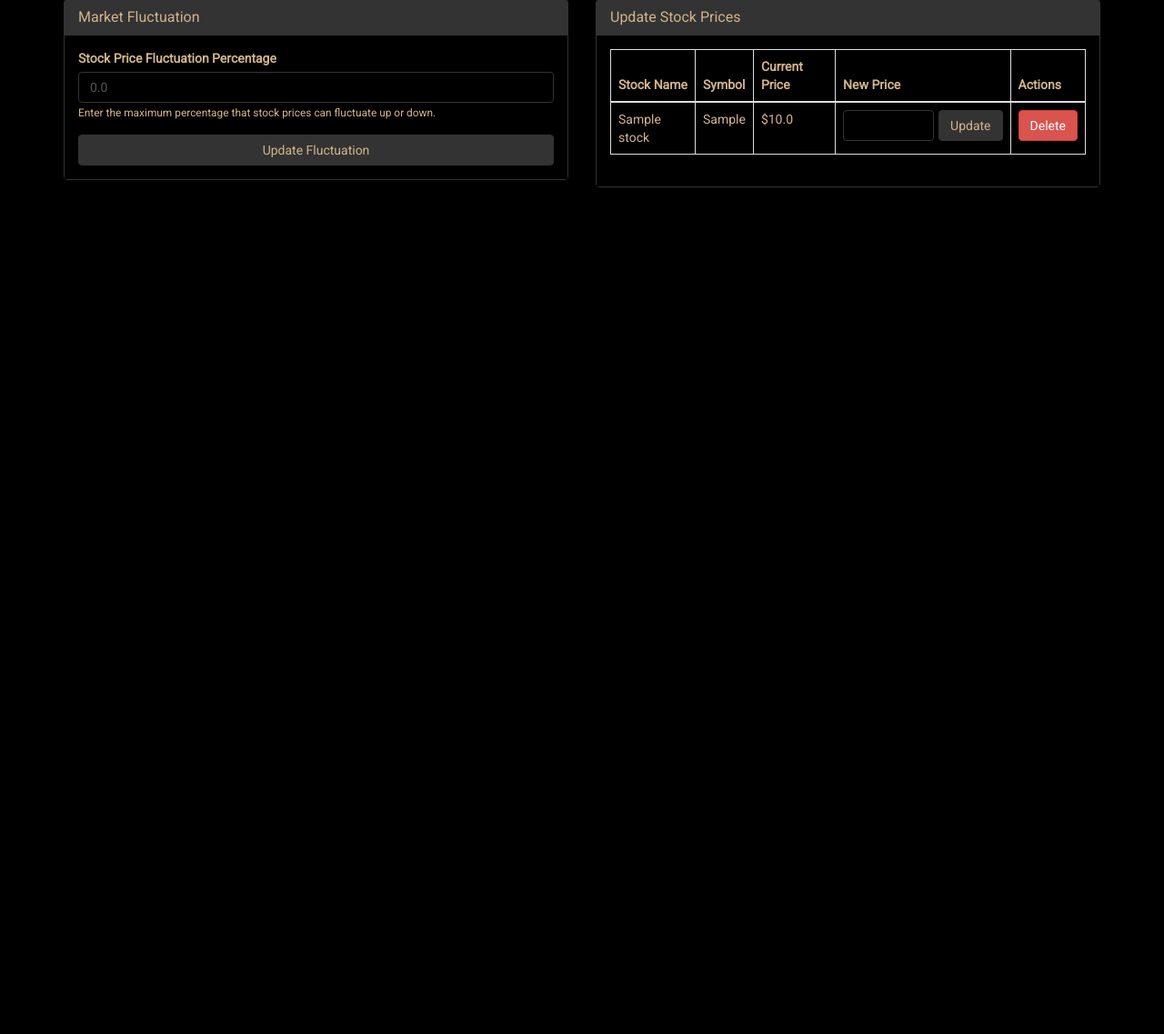
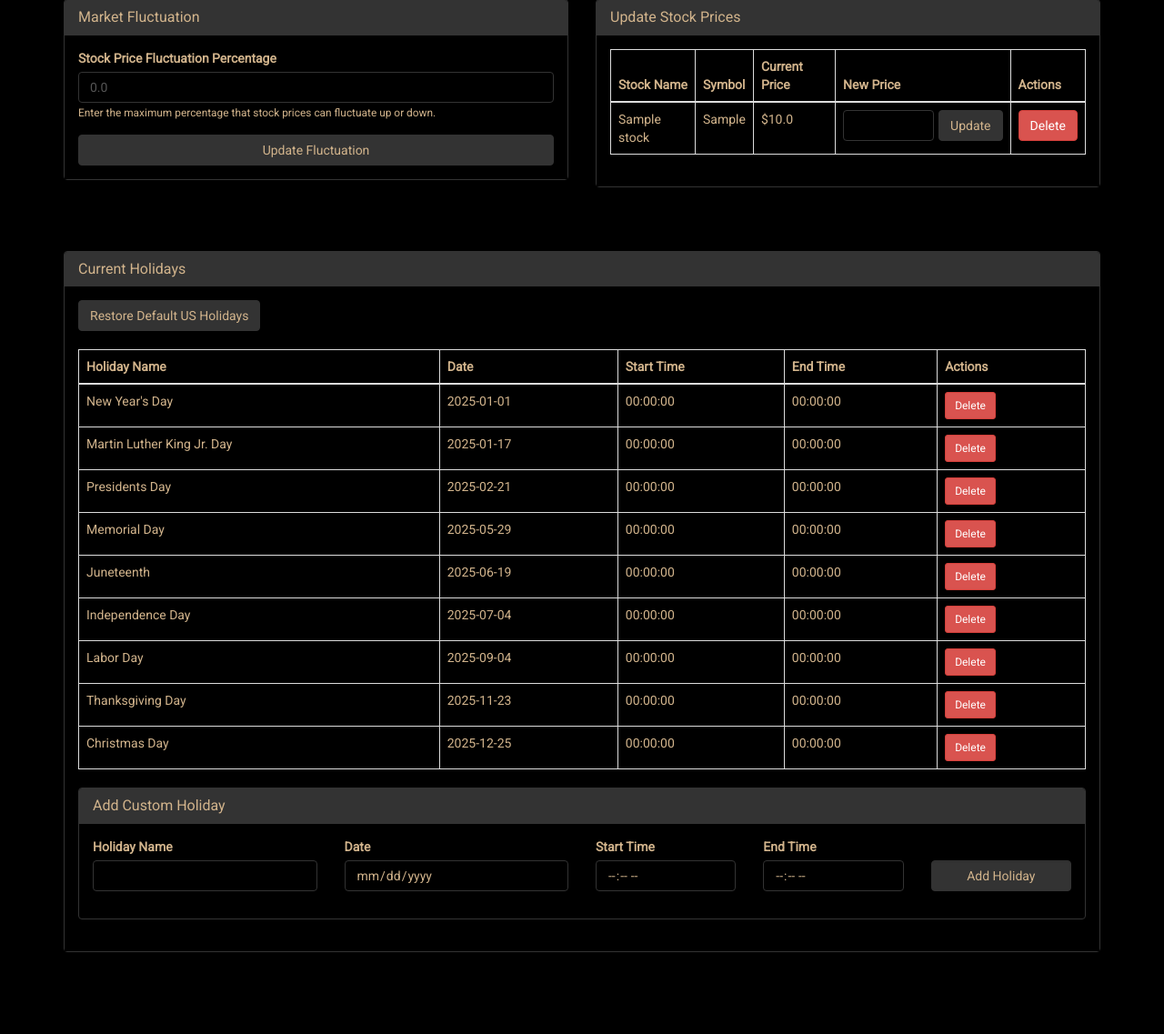
Before and after one commit to kadenoherrin/IFT-401-Capstone, a Flask app: page /admin in a window 1280 px wide. Shown: the part 892-2029 px from the top of the page at 91% size. Before the commit the page ends 1098 px from the top, so only its background shows below. Run offline with Flask 3, Linux system fonts and the light colour scheme; a user stored in the database is signed in; tables that the repository leaves empty hold one stand-in row (values such as "Sample post"); some libraries are stand-ins or nearby versions.

Commit message:
Added Holidays, Holiday validation, custom Holidays

```diff
--- a/app.py
+++ b/app.py
@@ -72,6 +72,14 @@ class Admin(db.Model):  # Admin model
     market_close = db.Column(db.DateTime, nullable=False)  # New column for market close datetime
     fluctuation = db.Column(db.Float, nullable=False, default=0.0)
 
+class Holidays(db.Model):  # Holidays model
+    __tablename__ = 'holidays'
+    id = db.Column(db.Integer, primary_key=True)
+    name = db.Column(db.String(100), nullable=False)
+    date = db.Column(db.Date, nullable=False, unique=True)
+    start_time = db.Column(db.Time, nullable=False, default=datetime.strptime("00:00:00", "%H:%M:%S").time())
+    end_time = db.Column(db.Time, nullable=False, default=datetime.strptime("00:00:00", "%H:%M:%S").time())
+
 with app.app_context():
     connected = False
     retries = 10
@@ -93,6 +101,24 @@ with app.app_context():
     for stock in Stock.query.all():
         if stock.live_price is None:
             stock.live_price = stock.initial_price
+    db.session.commit()
+
+    # Add default US holidays if not already present
+    us_holidays = [
+        {"name": "New Year's Day", "date": date(datetime.now().year, 1, 1)},
+        {"name": "Martin Luther King Jr. Day", "date": date(datetime.now().year, 1, 17)},
+        {"name": "Presidents Day", "date": date(datetime.now().year, 2, 21)},
+        {"name": "Memorial Day", "date": date(datetime.now().year, 5, 29)},
+        {"name": "Juneteenth", "date": date(datetime.now().year, 6, 19)},
+        {"name": "Independence Day", "date": date(datetime.now().year, 7, 4)},
+        {"name": "Labor Day", "date": date(datetime.now().year, 9, 4)},
+        {"name": "Thanksgiving Day", "date": date(datetime.now().year, 11, 23)},
+        {"name": "Christmas Day", "date": date(datetime.now().year, 12, 25)},
+    ]
+
+    for holiday in us_holidays:
+        if not Holidays.query.filter_by(date=holiday["date"]).first():
+            db.session.add(Holidays(name=holiday["name"], date=holiday["date"]))
     db.session.commit()
 
 
@@ -317,7 +343,8 @@ def admin():
     users = Users.query.all()
     market_times = Admin.query.first()
     stocks = Stock.query.all()  # Fetch all stocks
-    return render_template("admin.html", users=users, market_times=market_times, stocks=stocks)
+    holidays = Holidays.query.all()  # Make sure to query all holidays
+    return render_template("admin.html", users=users, market_times=market_times, stocks=stocks, holidays=holidays)
 
 @app.route('/delete-user/<int:user_id>', methods=["POST"])
 @login_required
@@ -523,15 +550,29 @@ def is_market_open():
         print("No market times found")
         return False
 
-    # Ensure market_open and market_close are datetime objects
+    # Check if today is a holiday
+    today = date.today()
+    holiday = Holidays.query.filter_by(date=today).first()
+
+    if holiday:
+        current_time = now.time()
+        # If both times are 00:00:00, market is closed all day
+        if holiday.start_time == datetime.strptime("00:00:00", "%H:%M:%S").time() and \
+           holiday.end_time == datetime.strptime("00:00:00", "%H:%M:%S").time():
+            print(f"Market closed for holiday: {holiday.name}")
+            return False
+        # If specific times are set, check if current time is within range
+        elif not (holiday.start_time <= current_time <= holiday.end_time):
+            print(f"Market closed for holiday hours: {holiday.name}")
+            return False
+
+    # Regular market hours check
     market_open_datetime = market_times.market_open
     market_close_datetime = market_times.market_close
 
-    # Debug logging
     print(f"Current datetime: {now}")
     print(f"Market open: {market_open_datetime}, Market close: {market_close_datetime}")
 
-    # Check if the current datetime is within the market open and close range
     return market_open_datetime <= now <= market_close_datetime
 
 @app.context_processor
@@ -540,15 +581,49 @@ def inject_market_status():
     market_times = Admin.query.first()
     market_open = market_times.market_open if market_times else None
     market_close = market_times.market_close if market_times else None
+
+    # Check for holiday
+    today = date.today()
+    holiday = Holidays.query.filter_by(date=today).first()
+    holiday_status = None
+    is_open = True  # Start with assumption market is open
+
+    if holiday:
+        current_time = datetime.now().time()
+        if holiday.start_time == datetime.strptime("00:00:00", "%H:%M:%S").time() and \
+           holiday.end_time == datetime.strptime("00:00:00", "%H:%M:%S").time():
+            holiday_status = f"Closed - {holiday.name}"
+            is_open = False
+        elif not (holiday.start_time <= current_time <= holiday.end_time):
+            holiday_status = f"Closed - {holiday.name} ({holiday.start_time.strftime('%H:%M')} - {holiday.end_time.strftime('%H:%M')})"
+            is_open = False
+
+    # Only check regular market hours if not already closed due to holiday
+    if is_open and market_times:
+        now = datetime.now()
+        is_open = market_times.market_open <= now <= market_times.market_close
+
     return {
-        "market_open": is_market_open(),
+        "market_open": is_open,
         "market_open_time": market_open.strftime("%H:%M:%S") if market_open else "N/A",
-        "market_close_time": market_close.strftime("%H:%M:%S") if market_close else "N/A"
+        "market_close_time": market_close.strftime("%H:%M:%S") if market_close else "N/A",
+        "holiday_status": holiday_status
     }
 
 @app.route('/buy-stock/<int:stock_id>', methods=['POST'])
 @login_required
 def buy_stock(stock_id):
+    # Check for holiday first
+    today = date.today()
+    holiday = Holidays.query.filter_by(date=today).first()
+    if holiday:
+        current_time = datetime.now().time()
+        if holiday.start_time == datetime.strptime("00:00:00", "%H:%M:%S").time() and \
+           holiday.end_time == datetime.strptime("00:00:00", "%H:%M:%S").time():
+            return jsonify({"error": f"Holiday: Market closed for {holiday.name}"}), 400
+        elif not (holiday.start_time <= current_time <= holiday.end_time):
+            return jsonify({"error": f"Holiday Hours: Market closed for {holiday.name} ({holiday.start_time} - {holiday.end_time})"}), 400
+
     if not is_market_open():
         return jsonify({"error": "Market is currently closed"}), 400
 
@@ -582,7 +657,6 @@ def buy_stock(stock_id):
         price=current_price,  # Use the live price
         transaction_type="buy"
     )
-
     db.session.add(new_transaction)
     db.session.commit()
 
@@ -598,6 +672,17 @@ def buy_stock(stock_id):
 @app.route('/sell-stock/<int:stock_id>', methods=['POST'])
 @login_required
 def sell_stock(stock_id):
+    # Check for holiday first
+    today = date.today()
+    holiday = Holidays.query.filter_by(date=today).first()
+    if holiday:
+        current_time = datetime.now().time()
+        if holiday.start_time == datetime.strptime("00:00:00", "%H:%M:%S").time() and \
+           holiday.end_time == datetime.strptime("00:00:00", "%H:%M:%S").time():
+            return jsonify({"error": f"Holiday: Market closed for {holiday.name}"}), 400
+        elif not (holiday.start_time <= current_time <= holiday.end_time):
+            return jsonify({"error": f"Holiday Hours: Market closed for {holiday.name} ({holiday.start_time} - {holiday.end_time})"}), 400
+
     if not is_market_open():
         return jsonify({"error": "Market is currently closed"}), 400
 
@@ -634,7 +719,6 @@ def sell_stock(stock_id):
         "shares": shares,
         "total_value": total_value
     })
-
 
 @app.route('/create-stock', methods=["POST"])
 @login_required
@@ -691,7 +775,9 @@ def withdraw_cash():
 
     flash(f"Successfully withdrew ${amount:,.2f} from your account.", 'success')
     return redirect(url_for('portfolio'))
+
 @app.route('/update-stock-price/<int:stock_id>', methods=['POST'])
+@login_required
 @admin_required
 def update_stock_price(stock_id):
     stock = Stock.query.get_or_404(stock_id)
@@ -703,7 +789,6 @@ def update_stock_price(stock_id):
     except ValueError:
         flash('Invalid price entered.', 'danger')
         return redirect(url_for('admin'))
-
     stock.initial_price = new_price
     db.session.commit()
     flash(f'Price for {stock.name} ({stock.symbol}) updated to ${new_price:.2f}.', 'success')
@@ -735,3 +820,78 @@ def delete_stock(stock_id):
 
     flash(f'Stock {stock.name} ({stock.symbol}) and its related transactions deleted successfully.', 'success')
     return redirect(url_for('admin'))
+
+@app.route('/holidays', methods=['GET'])
+@login_required
+@admin_required
+def holidays():
+    holidays = Holidays.query.all()
+    return render_template('holidays.html', holidays=holidays)
+
+@app.route('/add-holiday', methods=['POST'])
+@login_required
+@admin_required
+def add_holiday():
+    name = request.form.get('name')
+    date_str = request.form.get('date')
+    start_time_str = request.form.get('start_time')
+    end_time_str = request.form.get('end_time')
+    try:
+        holiday_date = datetime.strptime(date_str, "%Y-%m-%d").date()
+        # Convert the time inputs to proper time objects
+        start_time = datetime.strptime(start_time_str + ":00", "%H:%M:%S").time() if start_time_str else datetime.strptime("00:00:00", "%H:%M:%S").time()
+        end_time = datetime.strptime(end_time_str + ":00", "%H:%M:%S").time() if end_time_str else datetime.strptime("00:00:00", "%H:%M:%S").time()
+    except ValueError:
+        flash('Invalid date or time format.', 'danger')
+        return redirect(url_for('admin'))
+
+    if Holidays.query.filter_by(date=holiday_date).first():
+        flash('Holiday already exists for this date.', 'danger')
+        return redirect(url_for('admin'))
+    new_holiday = Holidays(name=name, date=holiday_date, start_time=start_time, end_time=end_time)
+    db.session.add(new_holiday)
+    db.session.commit()
+    flash('Holiday added successfully!', 'success')
+    return redirect(url_for('admin'))
+
+@app.route('/delete-holiday/<int:holiday_id>', methods=['POST'])
+@login_required
+@admin_required
+def delete_holiday(holiday_id):
+    holiday = Holidays.query.get_or_404(holiday_id)
+    db.session.delete(holiday)
+    db.session.commit()
+    flash('Holiday deleted successfully.', 'success')
+    return redirect(url_for('admin'))  # Changed from 'holidays' to 'admin'
+
+@app.route('/restore-holidays', methods=['POST'])
+@login_required
+@admin_required
+def restore_holidays():
+    # Default US holidays list
+    us_holidays = [
+        {"name": "New Year's Day", "date": date(datetime.now().year, 1, 1)},
+        {"name": "Martin Luther King Jr. Day", "date": date(datetime.now().year, 1, 17)},
+        {"name": "Presidents Day", "date": date(datetime.now().year, 2, 21)},
+        {"name": "Memorial Day", "date": date(datetime.now().year, 5, 29)},
+        {"name": "Juneteenth", "date": date(datetime.now().year, 6, 19)},
+        {"name": "Independence Day", "date": date(datetime.now().year, 7, 4)},
+        {"name": "Labor Day", "date": date(datetime.now().year, 9, 4)},
+        {"name": "Thanksgiving Day", "date": date(datetime.now().year, 11, 23)},
+        {"name": "Christmas Day", "date": date(datetime.now().year, 12, 25)}
+    ]
+
+    # Add holidays that don't exist
+    for holiday in us_holidays:
+        if not Holidays.query.filter_by(date=holiday["date"]).first():
+            new_holiday = Holidays(
+                name=holiday["name"],
+                date=holiday["date"],
+                start_time=datetime.strptime("00:00:00", "%H:%M:%S").time(),
+                end_time=datetime.strptime("00:00:00", "%H:%M:%S").time()
+            )
+            db.session.add(new_holiday)
+
+    db.session.commit()
+    flash('Default US holidays have been restored!', 'success')
+    return redirect(url_for('admin'))
--- a/templates/admin.html
+++ b/templates/admin.html
@@ -15,7 +15,11 @@
     <span id="market-status"
           style="padding: 10px 20px; border-radius: 5px; font-size: 1.2rem;
                  color: white; background-color: {{ 'green' if market_open else 'red' }};">
-      Market is {{ 'Open' if market_open else 'Closed' }}
+      {% if holiday_status %}
+        {{ holiday_status }}
+      {% else %}
+        Market is {{ 'Open' if market_open else 'Closed' }}
+      {% endif %}
     </span>
   </div>
 
@@ -183,5 +187,92 @@
       </div>
     </div>
   </div>
+
+  <!-- Manage Holidays Panel -->
+  <div class="row" style="margin-top: 30px;">
+    <div class="col-md-12">
+      <div class="panel panel-default" style="background-color: var(--bg-color); border-color: var(--accent-color);">
+        <div class="panel-heading" style="background-color: var(--accent-color); border-color: var(--accent-color);">
+          <h3 class="panel-title" style="color: var(--text-color);">Current Holidays</h3>
+        </div>
+        <div class="panel-body" style="background-color: var(--bg-color); color: var(--text-color);">
+          <form method="post" action="{{ url_for('restore_holidays') }}" style="margin-bottom: 20px;">
+            <button type="submit" class="btn btn-custom-primary">Restore Default US Holidays</button>
+          </form>
+          <table class="table table-bordered" style="color: var(--text-color); background-color: var(--bg-color);">
+            <thead>
+              <tr>
+                <th>Holiday Name</th>
+                <th>Date</th>
+                <th>Start Time</th>
+                <th>End Time</th>
+                <th>Actions</th>
+              </tr>
+            </thead>
+            <tbody>
+              {% for holiday in holidays %}
+              <tr>
+                <td>{{ holiday.name }}</td>
+                <td>{{ holiday.date.strftime('%Y-%m-%d') }}</td>
+                <td>{{ holiday.start_time.strftime('%H:%M:%S') if holiday.start_time else 'N/A' }}</td>
+                <td>{{ holiday.end_time.strftime('%H:%M:%S') if holiday.end_time else 'N/A' }}</td>
+                <td>
+                  <form method="post" action="{{ url_for('delete_holiday', holiday_id=holiday.id) }}" style="display:inline;">
+                    <button type="submit" class="btn btn-danger btn-sm">Delete</button>
+                  </form>
+                </td>
+              </tr>
+              {% endfor %}
+            </tbody>
+          </table>
+
+          <!-- Add Custom Holiday Form -->
+          <div class="panel panel-default" style="margin-top: 20px; background-color: var(--bg-color); border-color: var(--accent-color);">
+            <div class="panel-heading" style="background-color: var(--accent-color); border-color: var(--accent-color);">
+              <h4 class="panel-title" style="color: var(--text-color);">Add Custom Holiday</h4>
+            </div>
+            <div class="panel-body">
+              <form method="post" action="{{ url_for('add_holiday') }}" class="row">
+                <div class="col-md-3">
+                  <div class="form-group">
+                    <label for="name" style="color: var(--text-color);">Holiday Name</label>
+                    <input type="text" id="name" name="name" class="form-control" required
+                           style="background-color: var(--bg-color); color: var(--text-color); border: 1px solid var(--accent-color);">
+                  </div>
+                </div>
+                <div class="col-md-3">
+                  <div class="form-group">
+                    <label for="date" style="color: var(--text-color);">Date</label>
+                    <input type="date" id="date" name="date" class="form-control" required
+                           style="background-color: var(--bg-color); color: var(--text-color); border: 1px solid var(--accent-color);">
+                  </div>
+                </div>
+                <div class="col-md-2">
+                  <div class="form-group">
+                    <label for="start_time" style="color: var(--text-color);">Start Time</label>
+                    <input type="time" id="start_time" name="start_time" class="form-control"
+                           style="background-color: var(--bg-color); color: var(--text-color); border: 1px solid var(--accent-color);">
+                  </div>
+                </div>
+                <div class="col-md-2">
+                  <div class="form-group">
+                    <label for="end_time" style="color: var(--text-color);">End Time</label>
+                    <input type="time" id="end_time" name="end_time" class="form-control"
+                           style="background-color: var(--bg-color); color: var(--text-color); border: 1px solid var(--accent-color);">
+                  </div>
+                </div>
+                <div class="col-md-2">
+                  <div class="form-group">
+                    <label style="visibility: hidden;">Add</label>
+                    <button type="submit" class="btn btn-custom-primary form-control">Add Holiday</button>
+                  </div>
+                </div>
+              </form>
+            </div>
+          </div>
+        </div>
+      </div>
+    </div>
+  </div>
 </div>
 {% endblock %}
```
Also changed, not shown: templates/holidays.html (added, +27 -0 lines), templates/stocks.html (+18 -6 lines).
